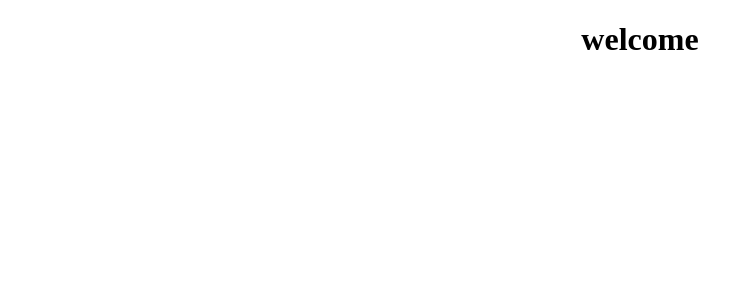
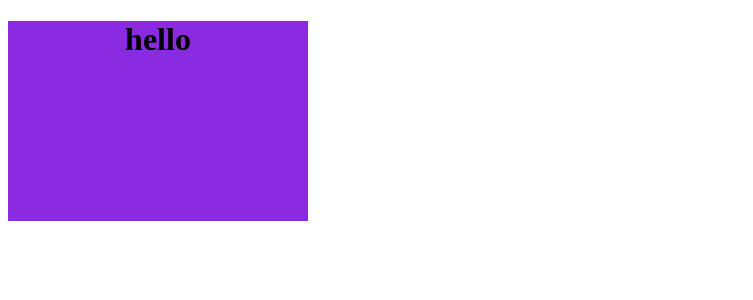
Before and after one commit to amirho44/safapc, a React (Create React App) app: page / in a window 1280 px wide. Shown: the top 300 px of the page, without its empty margins (0-753 px from the left). Built offline with nearby package versions, Linux system fonts and the light colour scheme.

Commit message:
test is done

```diff
--- a/src/App.js
+++ b/src/App.js
@@ -1,9 +1,10 @@
 
 
-import React from 'react';
+import React, { Component } from 'react';
 import './App.css'
+import Loginbox from './components/Loginbox';
 
-class App extends React.Component {
+class App extends Component {
 
     constructor() {
         super();
@@ -11,7 +12,7 @@
     render() {
         return (
             <div className="App">
-                <h1>welcome</h1>
+                <Loginbox />
             </div>
         );
     }
--- /dev/null
+++ b/src/components/Loginbox.jsx
@@ -0,0 +1,16 @@
+import React, { Component } from 'react';
+import './box.css'
+
+
+class Loginbox extends Component {
+    render() {
+        return (
+            <div className='box'>
+                <h1>hello</h1>
+            </div>
+
+        );
+    }
+}
+
+export default Loginbox;
--- /dev/null
+++ b/src/components/box.css
@@ -0,0 +1,5 @@
+.box {
+    background-color: blueviolet;
+    width: 300px;
+    height: 200px;
+}
--- a/src/index.js
+++ b/src/index.js
@@ -1,4 +1,4 @@
 import React from 'react';
 import ReactDOM from 'react-dom';
 import App from './App';
-ReactDOM.render(<App />, document.getElementById('root'))
+ReactDOM.render(<App />, document.getElementById("root"))
```
Also changed, not shown: src/Loginbox.jsx (deleted, +0 -11 lines).
